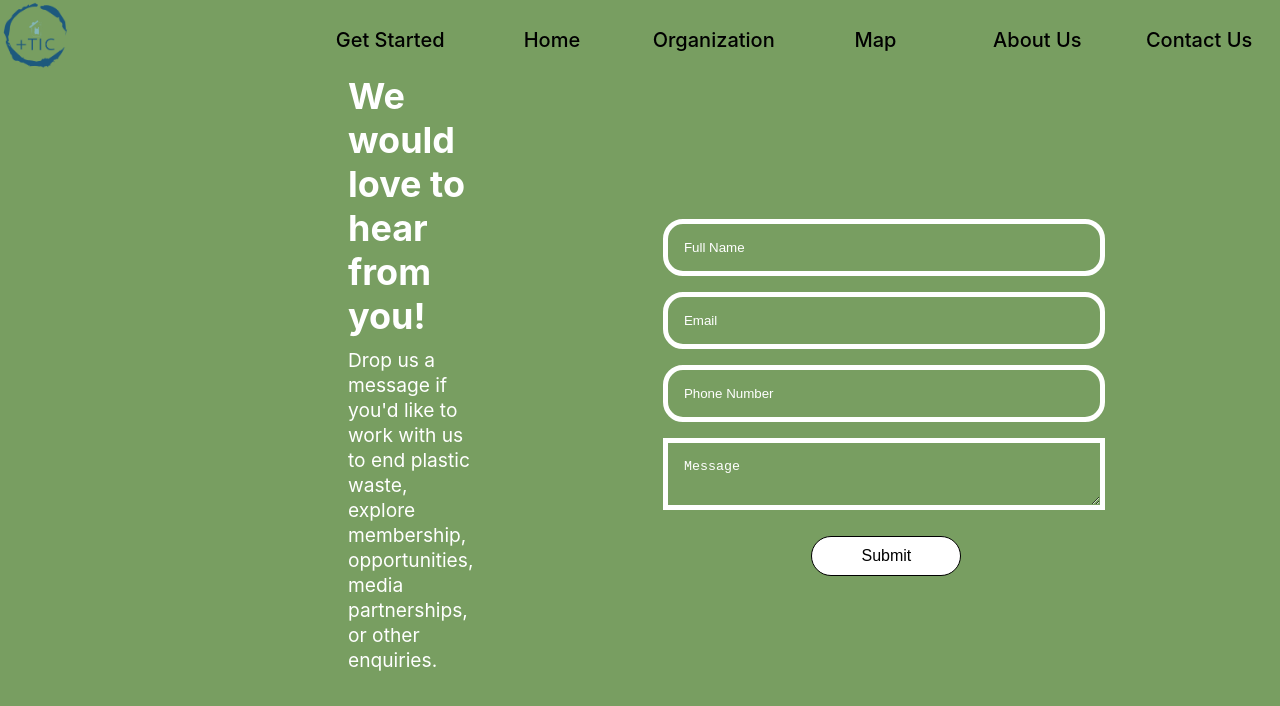
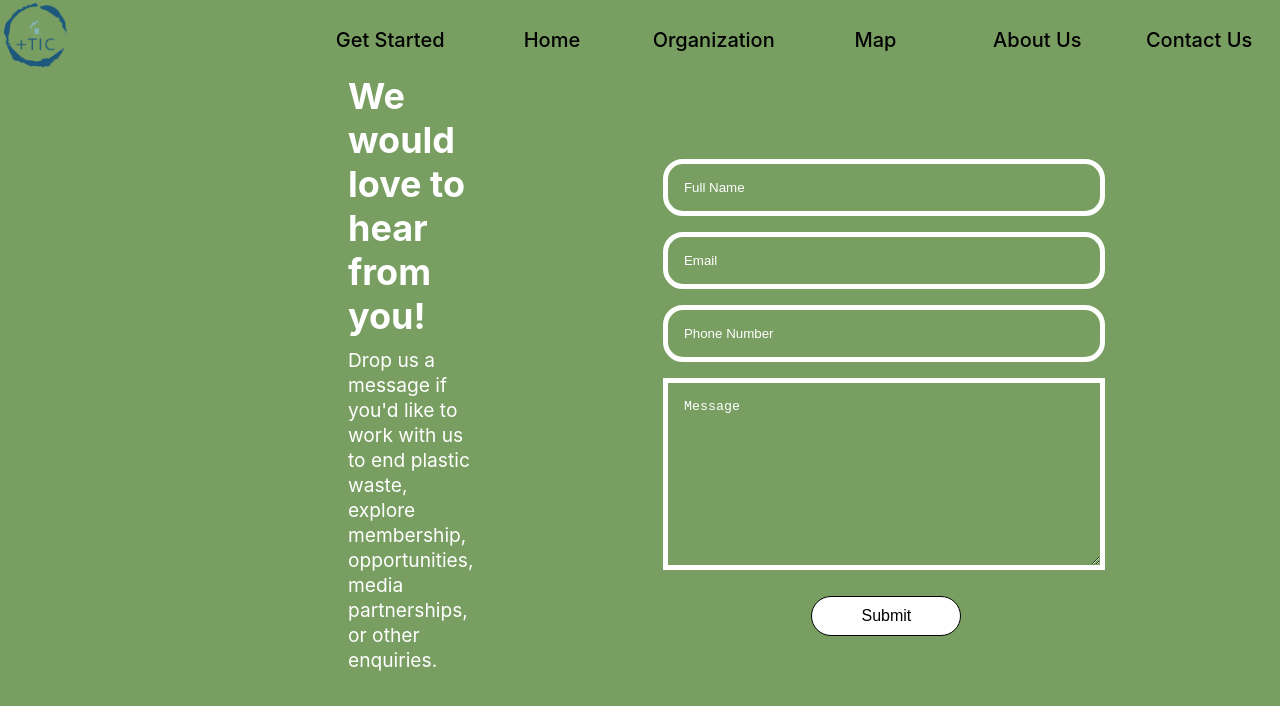
Before and after one commit to Mel77O/plusticc-updated2, a React (Create React App) app in the folder plusticc/: page /contact in a window 1280 px wide. Shown: the top 706 px of the page. Built offline with nearby package versions, Linux system fonts and the light colour scheme.

Commit message:
updated contact js and css

```diff
--- a/plusticc/src/Contact/Contact.css
+++ b/plusticc/src/Contact/Contact.css
@@ -51,8 +51,7 @@ form {
   }
 
   /* Input and textarea styling */
-input,
-textarea {
+  .contact-input {
     margin-bottom: 16px;
     padding: 16px; /* Increase the textbox height */
     width: 400px;
@@ -61,9 +60,12 @@ textarea {
     margin-right: 50%;
   }
 
-input::placeholder,
-textarea::placeholder {
+  .contact-input::placeholder {
     color: white;
+  }
+
+  textarea.contact-input {
+    height: 150px; /* Set the height for textarea */
   }
 
   .button-custom {
--- a/plusticc/src/Contact/Contact.js
+++ b/plusticc/src/Contact/Contact.js
@@ -34,7 +34,10 @@ const Contact = () => {
       <div className="left-grid-custom">
         <div>
           <h2>We would love to hear from you!</h2>
-          <p>Drop us a message if you'd like to work with us to end plastic waste, explore membership, opportunities, media partnerships, or other enquiries.</p>
+          <p>
+            Drop us a message if you'd like to work with us to end plastic waste,
+            explore membership, opportunities, media partnerships, or other enquiries.
+          </p>
         </div>
       </div>
 
@@ -43,6 +46,7 @@ const Contact = () => {
         <form onSubmit={handleSubmit}>
           <input
             type="text"
+            className="contact-input" // Updated CSS class
             name="fullName"
             value={formData.fullName}
             onChange={handleChange}
@@ -50,6 +54,7 @@ const Contact = () => {
           />
           <input
             type="email"
+            className="contact-input" // Updated CSS class
             name="email"
             value={formData.email}
             onChange={handleChange}
@@ -57,13 +62,15 @@ const Contact = () => {
           />
           <input
             type="text"
+            className="contact-input" // Updated CSS class
             name="phoneNumber"
             value={formData.phoneNumber}
             onChange={handleChange}
             placeholder="Phone Number"
           />
           <textarea
-            name="message"
+            className="contact-input" // Updated CSS class
+            name="contactMessage" // Updated textarea name
             value={formData.message}
             onChange={handleChange}
             placeholder="Message"
```
Lines whose indentation alone changed are shown as unchanged.
